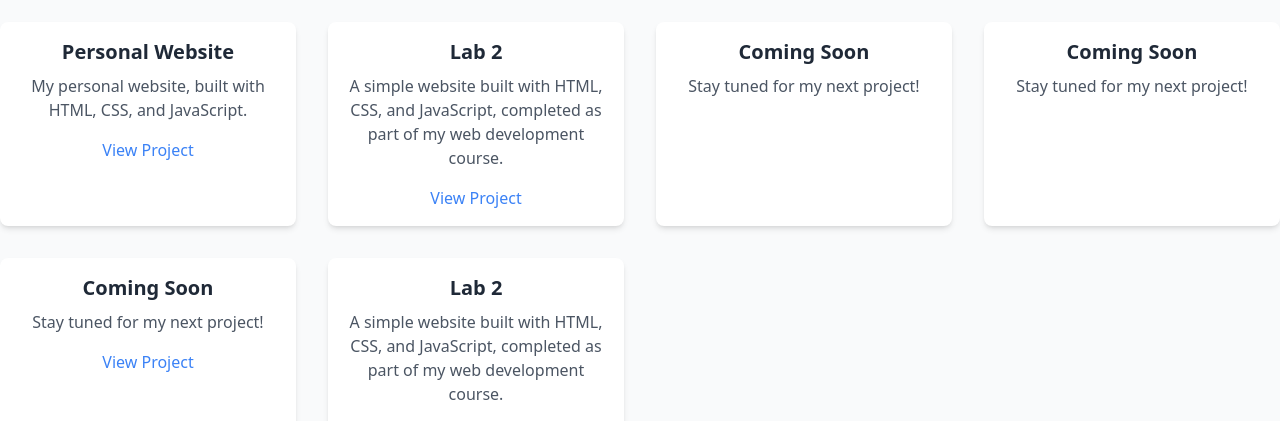
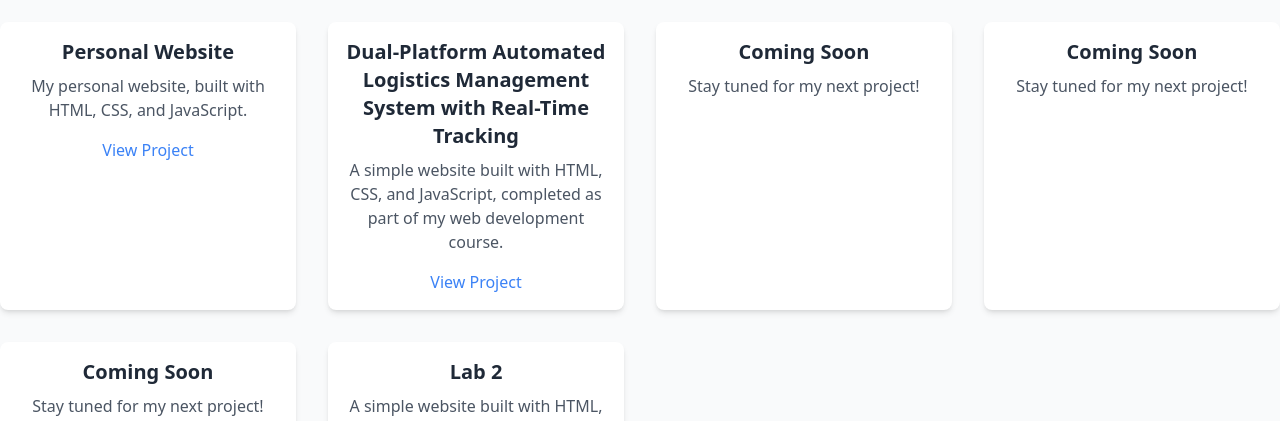
Before and after one commit to JonasTeoh/portfolio, a plain HTML site: page index.html in a window 1280 px wide. Shown: the part 679-1100 px from the top of the page. Drawn offline with nearby package versions, Linux system fonts and the light colour scheme.

Commit message:
add project title

```diff
--- a/index.html
+++ b/index.html
@@ -38,7 +38,7 @@
         <a href="https://jonasteoh.github.io/webdev_lab2/" class="project-link text-blue-500 hover:text-blue-700 mt-4 inline-block">View Project</a>
       </div>
       <div id="project-2" class="bg-white p-4 shadow-md rounded-lg h-full">
-        <h2 id="proj-2-title" class="text-xl font-bold">Lab 2</h2>
+        <h2 id="proj-2-title" class="text-xl font-bold">Dual-Platform Automated Logistics Management System with Real-Time Tracking</h2>
         <p id="proj-2-desc" class="mt-2 text-gray-600">A simple website built with HTML, CSS, and JavaScript, completed as part of my web development course.</p>
         <a href="https://github.com/jonasteoh/webdev_lab2" class="project-link text-blue-500 hover:text-blue-700 mt-4 inline-block">View Project</a>
       </div>
```
